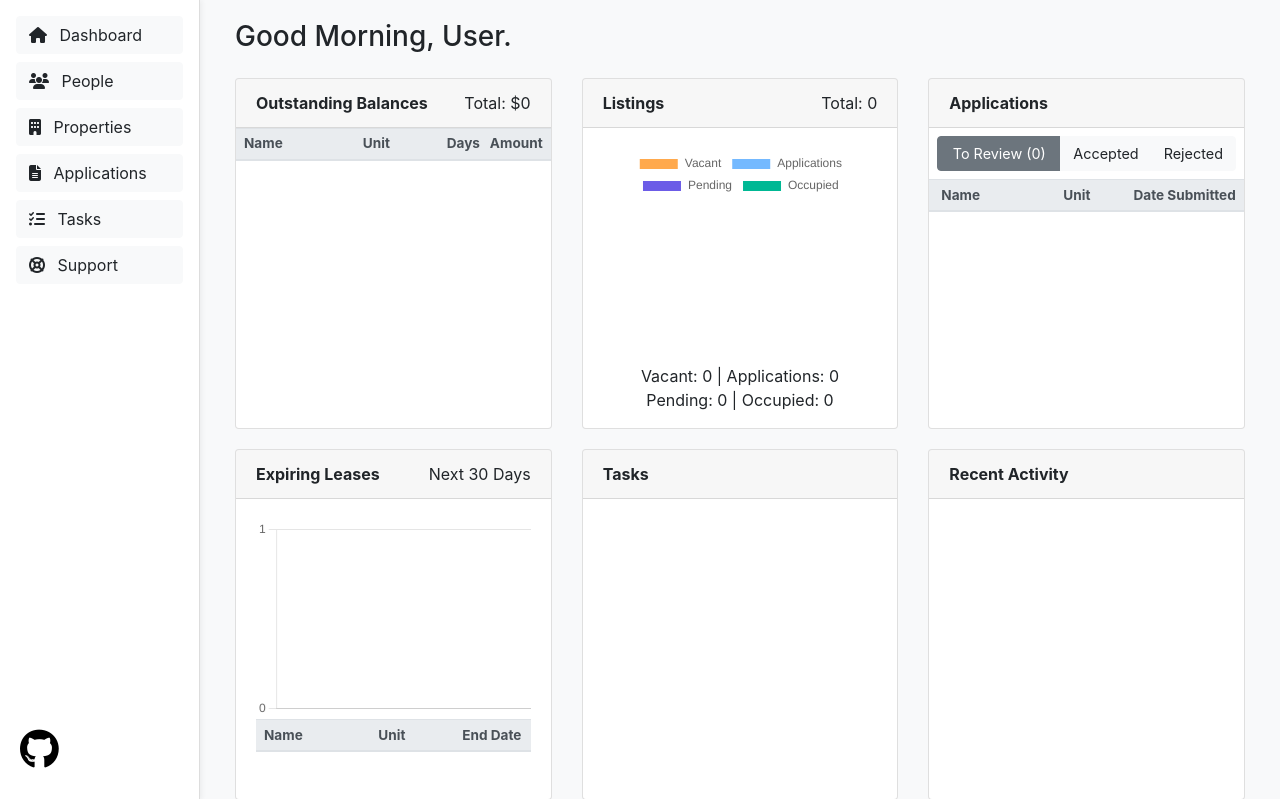
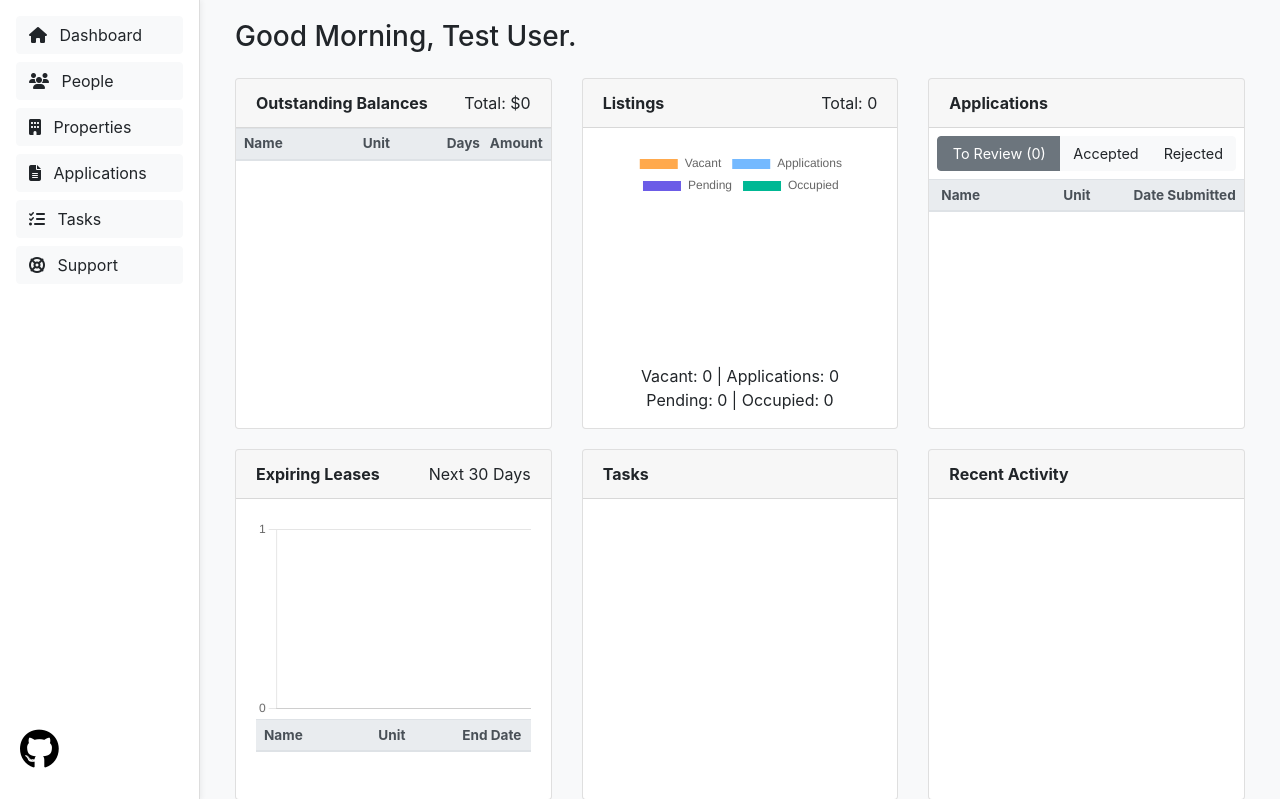
Before and after one commit to scottgriffinm/Lease-Tracker, a Django app: page / in a window 1280 px wide. Shown: the top 799 px of the page. Run offline with Django 5.2, Linux system fonts and the light colour scheme; data that the repository does not hold is empty; some libraries are stand-ins or nearby versions.

Commit message:
Add tasks and change greeting wording

```diff
--- a/property_management/property_management/settings.py
+++ b/property_management/property_management/settings.py
@@ -26,7 +26,6 @@ SECRET_KEY = 'django-insecure-8#6%0m!-bagrhufzgkr_=az)44@i&e)aiwc1715vjirp*glz0v
 DEBUG = True
 
 ALLOWED_HOSTS = ['*']
-
 
 # Application definition
 
--- a/property_management/rentals/templates/rentals/dashboard.html
+++ b/property_management/rentals/templates/rentals/dashboard.html
@@ -345,7 +345,7 @@
 
             const greetingElement = document.getElementById('greeting');
             if (greetingElement) {
-                greetingElement.textContent = `${greeting}, User.`;
+                greetingElement.textContent = `${greeting}, Test User.`;
             }
         });
     </script>
```
